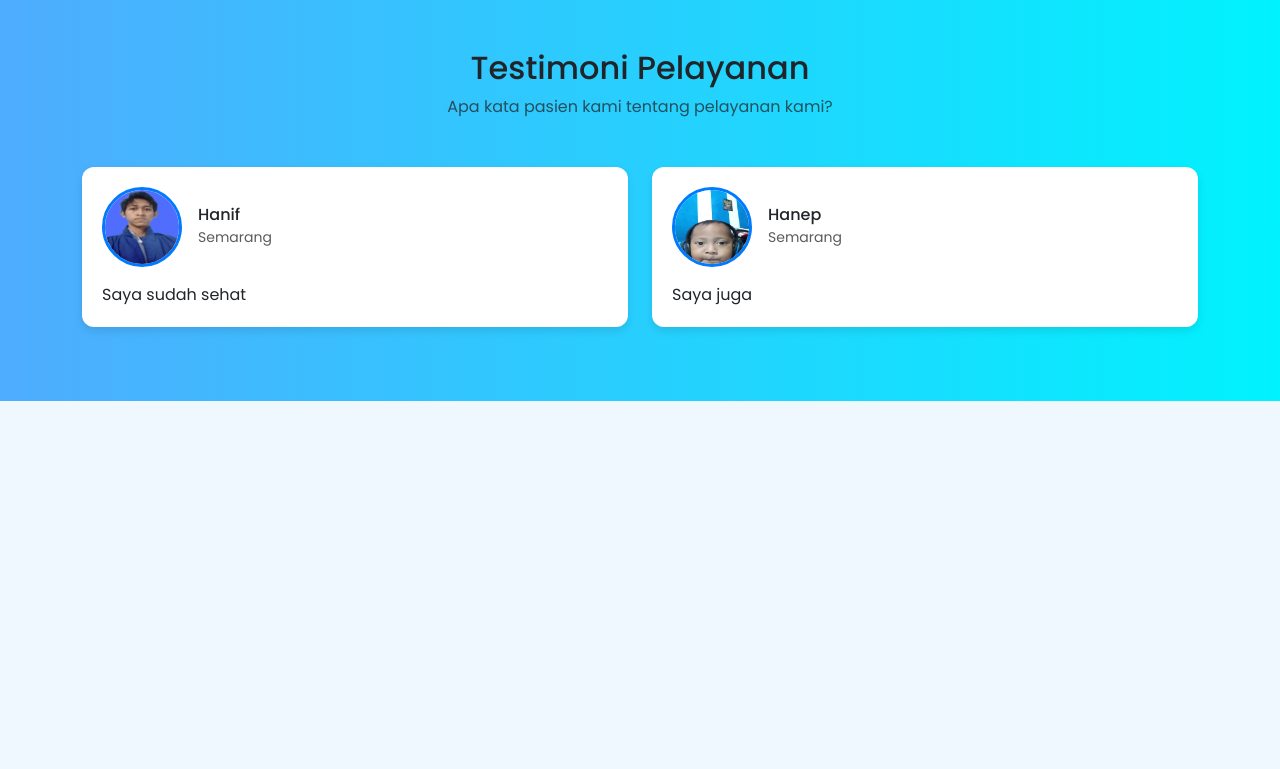
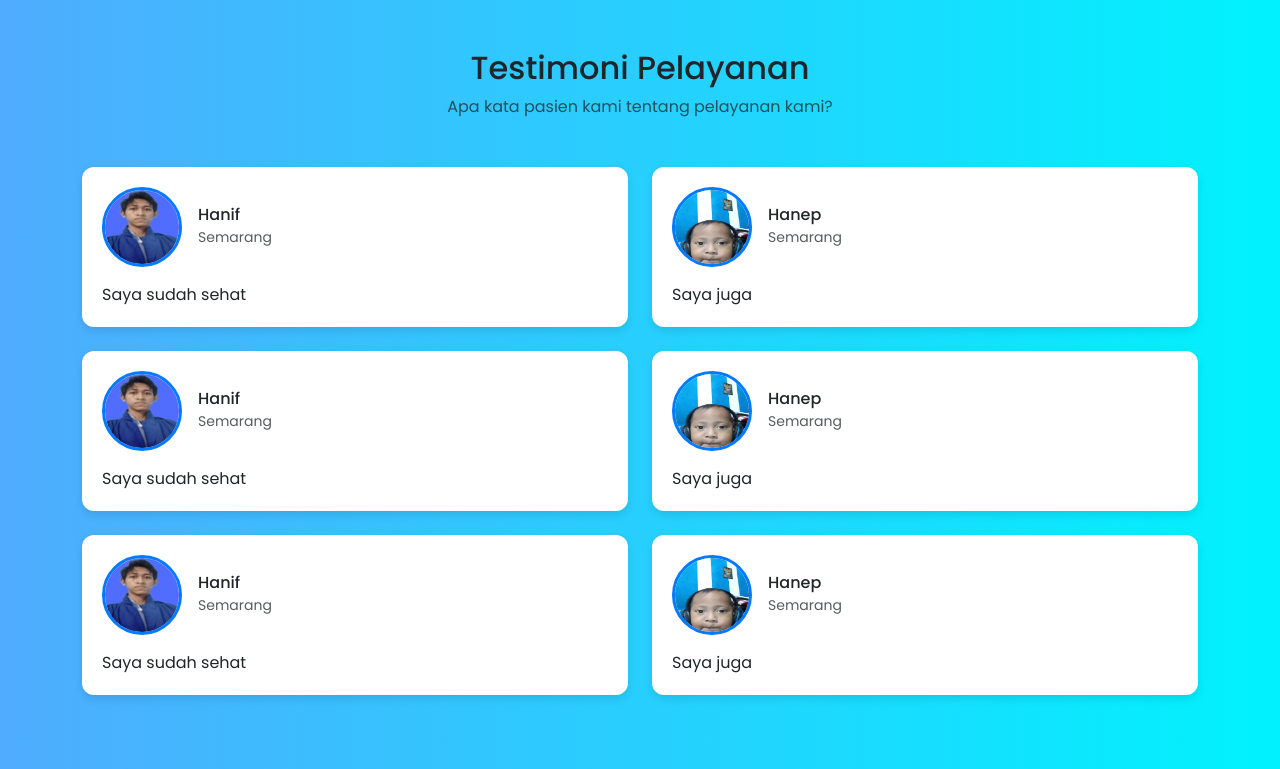
Before and after one commit to SatriaYusufSaputra/poliklinik_bengkel_koding, a PHP site: page /index.php in a window 1280 px wide. Shown: the part 783-1552 px from the top of the page. Before the commit the page ends 1184 px from the top, so only its background shows below. Run offline with PHP 8.4, Linux system fonts and the light colour scheme.

Commit message:
ubah anu

```diff
--- a/daftarPoliklinik.php
+++ b/daftarPoliklinik.php
@@ -18,7 +18,7 @@ scratch. This page gets rid of all links and provides the needed markup only.
     <meta charset="utf-8">
     <meta name="viewport" content="width=device-width, initial-scale=1">
     <title>Udinus Poliklinik</title>
-
+    <link rel="icon" href="assets/images/LogoUdinus.png" />
     <!-- Google Font: Source Sans Pro -->
     <link rel="stylesheet"
         href="https://fonts.googleapis.com/css?family=Source+Sans+Pro:300,400,400i,700&display=fallback">
--- a/dashboard.php
+++ b/dashboard.php
@@ -26,6 +26,7 @@ if (isset($_SESSION['role_id'])) {
 <!DOCTYPE html>
 <html lang="en">
 <head>
+<link rel="icon" href="assets/images/LogoUdinus.png" />
     <?php include('components/head.php'); ?>
 </head>
 <body class="hold-transition sidebar-mini">
--- a/dashboard_admin.php
+++ b/dashboard_admin.php
@@ -17,7 +17,7 @@ scratch. This page gets rid of all links and provides the needed markup only.
     <meta charset="utf-8">
     <meta name="viewport" content="width=device-width, initial-scale=1">
     <title>Udinus Poliklinik</title>
-
+    <link rel="icon" href="assets/images/LogoUdinus.png" />
     <!-- Google Font: Source Sans Pro -->
     <link rel="stylesheet"
         href="https://fonts.googleapis.com/css?family=Source+Sans+Pro:300,400,400i,700&display=fallback">
--- a/dashboard_dokter.php
+++ b/dashboard_dokter.php
@@ -18,7 +18,7 @@ scratch. This page gets rid of all links and provides the needed markup only.
     <meta charset="utf-8">
     <meta name="viewport" content="width=device-width, initial-scale=1">
     <title>Udinus Poliklinik</title>
-
+    <link rel="icon" href="assets/images/LogoUdinus.png" />
     <!-- Google Font: Source Sans Pro -->
     <link rel="stylesheet"
         href="https://fonts.googleapis.com/css?family=Source+Sans+Pro:300,400,400i,700&display=fallback">
--- a/dashboard_pasien.php
+++ b/dashboard_pasien.php
@@ -17,7 +17,7 @@ scratch. This page gets rid of all links and provides the needed markup only.
     <meta charset="utf-8">
     <meta name="viewport" content="width=device-width, initial-scale=1">
     <title>Udinus Poliklinik</title>
-
+    <link rel="icon" href="assets/images/LogoUdinus.png" />
     <!-- Google Font: Source Sans Pro -->
     <link rel="stylesheet"
         href="https://fonts.googleapis.com/css?family=Source+Sans+Pro:300,400,400i,700&display=fallback">
--- a/detailDaftarPoli.php
+++ b/detailDaftarPoli.php
@@ -18,7 +18,7 @@ scratch. This page gets rid of all links and provides the needed markup only.
     <meta charset="utf-8">
     <meta name="viewport" content="width=device-width, initial-scale=1">
     <title>Udinus Poliklinik</title>
-
+    <link rel="icon" href="assets/images/LogoUdinus.png" />
     <!-- Google Font: Source Sans Pro -->
     <link rel="stylesheet"
         href="https://fonts.googleapis.com/css?family=Source+Sans+Pro:300,400,400i,700&display=fallback">
--- a/dokter.php
+++ b/dokter.php
@@ -21,7 +21,7 @@ scratch. This page gets rid of all links and provides the needed markup only.
     <meta charset="utf-8">
     <meta name="viewport" content="width=device-width, initial-scale=1">
     <title>Udinus Poliklinik</title>
-
+    <link rel="icon" href="assets/images/LogoUdinus.png" />
     <!-- Google Font: Source Sans Pro -->
     <link rel="stylesheet"
         href="https://fonts.googleapis.com/css?family=Source+Sans+Pro:300,400,400i,700&display=fallback">
--- a/index.php
+++ b/index.php
@@ -188,6 +188,66 @@
                         <p class="mb-0">Saya juga</p>
                     </div>
                 </div>
+                <div class="col-md-6 mb-4">
+                    <div class="testimonial-card">
+                        <div class="d-flex align-items-center mb-3">
+                            <div class="img-box me-3">
+                                <img src="assets/images/hanep.jpg" alt="Hanep">
+                            </div>
+                            <div>
+                                <h6 class="mb-0">Hanif</h6>
+                                <small class="text-muted">Semarang</small>
+                            </div>
+                        </div>
+                        <p class="mb-0">Saya sudah sehat</p>
+                    </div>
+                </div>
+
+                <!-- Testimonial 2 -->
+                <div class="col-md-6 mb-4">
+                    <div class="testimonial-card">
+                        <div class="d-flex align-items-center mb-3">
+                            <div class="img-box me-3">
+                                <img src="assets/images/hanep1.jpg" alt="Hanif">
+                            </div>
+                            <div>
+                                <h6 class="mb-0">Hanep</h6>
+                                <small class="text-muted">Semarang</small>
+                            </div>
+                        </div>
+                        <p class="mb-0">Saya juga</p>
+                    </div>
+                </div>
+                <div class="col-md-6 mb-4">
+                    <div class="testimonial-card">
+                        <div class="d-flex align-items-center mb-3">
+                            <div class="img-box me-3">
+                                <img src="assets/images/hanep.jpg" alt="Hanep">
+                            </div>
+                            <div>
+                                <h6 class="mb-0">Hanif</h6>
+                                <small class="text-muted">Semarang</small>
+                            </div>
+                        </div>
+                        <p class="mb-0">Saya sudah sehat</p>
+                    </div>
+                </div>
+
+                <!-- Testimonial 2 -->
+                <div class="col-md-6 mb-4">
+                    <div class="testimonial-card">
+                        <div class="d-flex align-items-center mb-3">
+                            <div class="img-box me-3">
+                                <img src="assets/images/hanep1.jpg" alt="Hanif">
+                            </div>
+                            <div>
+                                <h6 class="mb-0">Hanep</h6>
+                                <small class="text-muted">Semarang</small>
+                            </div>
+                        </div>
+                        <p class="mb-0">Saya juga</p>
+                    </div>
+                </div>
             </div>
         </div>
     </section>
--- a/jadwalPeriksa.php
+++ b/jadwalPeriksa.php
@@ -19,7 +19,7 @@ scratch. This page gets rid of all links and provides the needed markup only.
     <meta charset="utf-8">
     <meta name="viewport" content="width=device-width, initial-scale=1">
     <title>Udinus Poliklinik</title>
-
+    <link rel="icon" href="assets/images/LogoUdinus.png" />
     <!-- Google Font: Source Sans Pro -->
     <link rel="stylesheet"
         href="https://fonts.googleapis.com/css?family=Source+Sans+Pro:300,400,400i,700&display=fallback">
--- a/login.php
+++ b/login.php
@@ -6,6 +6,7 @@
     <link rel="stylesheet" href="https://stackpath.bootstrapcdn.com/bootstrap/4.5.2/css/bootstrap.min.css">
     <script src="https://cdn.jsdelivr.net/npm/sweetalert2@11"></script>
     <!-- Tambahan CSS -->
+    <link rel="icon" href="assets/images/LogoUdinus.png" />
     <style>
         body {
             font-family: Arial, sans-serif;
--- a/loginUser.php
+++ b/loginUser.php
@@ -6,6 +6,7 @@
     <link rel="stylesheet" href="https://stackpath.bootstrapcdn.com/bootstrap/4.5.2/css/bootstrap.min.css">
     <script src="https://cdn.jsdelivr.net/npm/sweetalert2@11"></script>
     <!-- Tambahan CSS -->
+    <link rel="icon" href="assets/images/LogoUdinus.png" />
     <style>
         body {
             font-family: Arial, sans-serif;
--- a/obat.php
+++ b/obat.php
@@ -20,7 +20,7 @@ scratch. This page gets rid of all links and provides the needed markup only.
     <meta charset="utf-8">
     <meta name="viewport" content="width=device-width, initial-scale=1">
     <title>Udinus Poliklinik</title>
-
+    <link rel="icon" href="assets/images/LogoUdinus.png" />
     <!-- Google Font: Source Sans Pro -->
     <link rel="stylesheet"
         href="https://fonts.googleapis.com/css?family=Source+Sans+Pro:300,400,400i,700&display=fallback">
--- a/pasien.php
+++ b/pasien.php
@@ -20,7 +20,7 @@ scratch. This page gets rid of all links and provides the needed markup only.
     <meta charset="utf-8">
     <meta name="viewport" content="width=device-width, initial-scale=1">
     <title>Udinus Poliklinik</title>
-
+    <link rel="icon" href="assets/images/LogoUdinus.png" />
     <!-- Google Font: Source Sans Pro -->
     <link rel="stylesheet"
         href="https://fonts.googleapis.com/css?family=Source+Sans+Pro:300,400,400i,700&display=fallback">
--- a/periksaPasien.php
+++ b/periksaPasien.php
@@ -19,7 +19,7 @@ scratch. This page gets rid of all links and provides the needed markup only.
     <meta charset="utf-8">
     <meta name="viewport" content="width=device-width, initial-scale=1">
     <title>Udinus Poliklinik</title>
-
+    <link rel="icon" href="assets/images/LogoUdinus.png" />
     <!-- Google Font: Source Sans Pro -->
     <link rel="stylesheet"
         href="https://fonts.googleapis.com/css?family=Source+Sans+Pro:300,400,400i,700&display=fallback">
--- a/poli.php
+++ b/poli.php
@@ -20,7 +20,7 @@ scratch. This page gets rid of all links and provides the needed markup only.
     <meta charset="utf-8">
     <meta name="viewport" content="width=device-width, initial-scale=1">
     <title>Udinus Poliklinik</title>
-
+    <link rel="icon" href="assets/images/LogoUdinus.png" />
     <!-- Google Font: Source Sans Pro -->
     <link rel="stylesheet"
         href="https://fonts.googleapis.com/css?family=Source+Sans+Pro:300,400,400i,700&display=fallback">
--- a/register.php
+++ b/register.php
@@ -6,6 +6,7 @@
     <link rel="stylesheet" href="https://stackpath.bootstrapcdn.com/bootstrap/4.5.2/css/bootstrap.min.css">
     <script src="https://cdn.jsdelivr.net/npm/sweetalert2@11"></script>
     <!-- Tambahan CSS -->
+    <link rel="icon" href="assets/images/LogoUdinus.png" />
     <style>
         body {
             font-family: Arial, sans-serif;
--- a/riwayatPasien.php
+++ b/riwayatPasien.php
@@ -19,7 +19,7 @@ scratch. This page gets rid of all links and provides the needed markup only.
     <meta charset="utf-8">
     <meta name="viewport" content="width=device-width, initial-scale=1">
     <title>Udinus Poliklinik</title>
-
+    <link rel="icon" href="assets/images/LogoUdinus.png" />
     <!-- Google Font: Source Sans Pro -->
     <link rel="stylesheet"
         href="https://fonts.googleapis.com/css?family=Source+Sans+Pro:300,400,400i,700&display=fallback">
```
